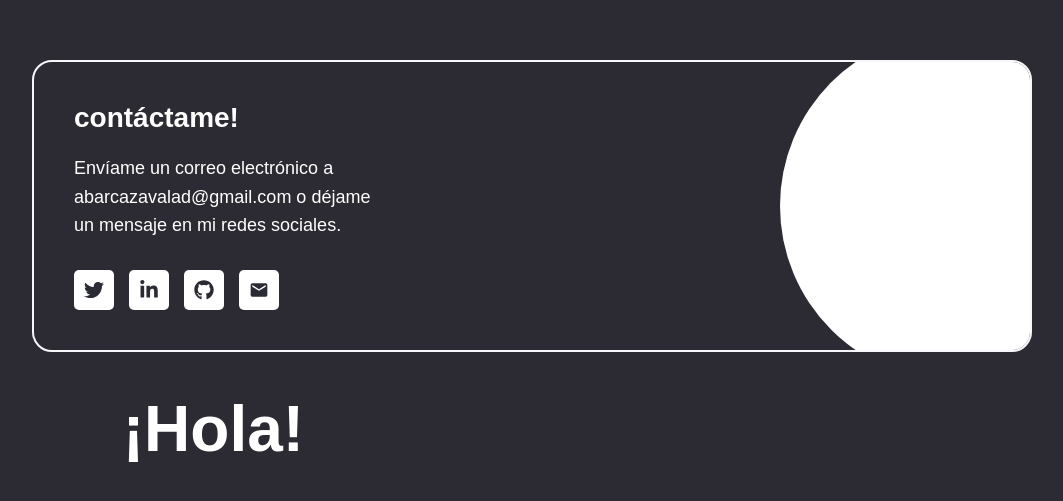
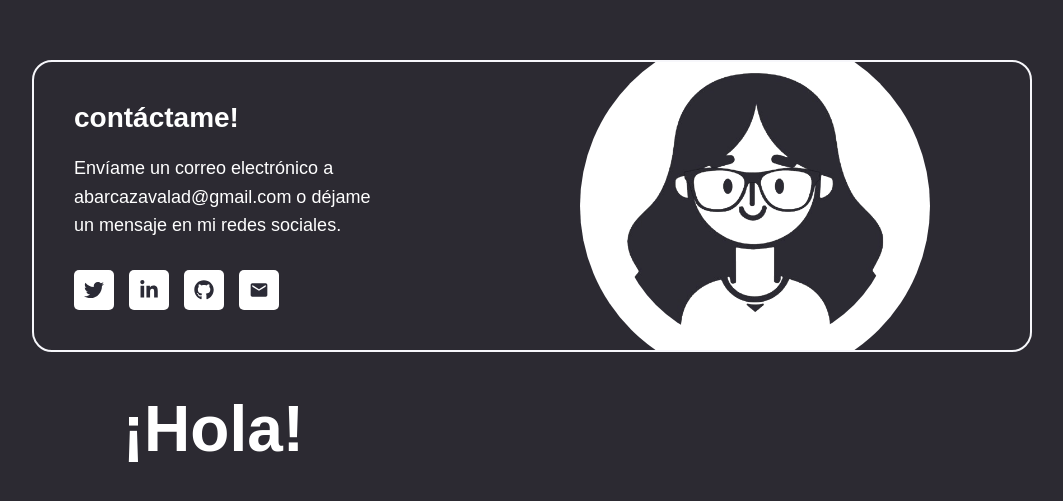
Before and after one commit to deboraabarca/my-portafolio-deb, a React (Vite) app: page / in a window 1280 px wide. Shown: the part 3727-4228 px from the top of the page, without its empty margins (108-1171 px from the left). Built offline with nearby package versions, Linux system fonts and the light colour scheme.

Commit message:
refactor: :recycle: refactor avatar for the contact section

```diff
--- a/src/components/Contact.jsx
+++ b/src/components/Contact.jsx
@@ -1,6 +1,7 @@
 import '../styles/Contact.css';
 import { FaTwitter, FaLinkedinIn, FaGithub } from 'react-icons/fa';
 import { MdEmail } from 'react-icons/md';
+import avatarImage from '../assets/Proyects-images/avatar-image/avatar.png';
 
 const Contact = () => {
   return (
@@ -30,7 +31,14 @@ const Contact = () => {
         </div>
         <div className="avatar-container">
           <div className="avatar-background">
-            <div className="avatar-placeholder"></div>
+            <div
+              className="avatar-placeholder"
+              style={{
+                backgroundImage: `url(${avatarImage})`,
+                backgroundSize: 'cover',
+                backgroundPosition: 'center'
+              }}
+            ></div>
           </div>
         </div>
       </div>
--- a/src/styles/Contact.css
+++ b/src/styles/Contact.css
@@ -75,7 +75,7 @@
 
   .avatar-background {
     position: absolute;
-    right: -100px;
+    right: 100px;
     width: 350px;
     height: 350px;
     background-color: white;
@@ -89,7 +89,10 @@
     width: 80%;
     height: 80%;
     border-radius: 50%;
-    /* Aquí no defino un background para que puedas poner tu imagen */
+    background-color: #ffffff;
+    background-size: cover;
+    background-position: center;
+    background-repeat: no-repeat;
   }
 
   .greeting {
@@ -102,14 +105,12 @@
     margin-left: 17%;
   }
 
-  /* Media queries para el diseño móvil */
   @media (max-width: 768px) {
     .contact-container {
       justify-content: flex-start;
       padding: 30px;
     }
 
-    /* Reordenar elementos para móvil */
     .contact-card {
       flex-direction: column;
       margin-bottom: 20px;
@@ -145,7 +146,6 @@
       margin-left: 0;
     }
 
-    /* Usar flexbox para reordenar visualmente los elementos */
     .contact-container {
       display: flex;
       flex-direction: column;
```
Also changed, not shown: src/components/Scrolltoptop.jsx (added, +48 -0 lines), src/assets/Proyects-images/avatar-image/avatar.png (added).
